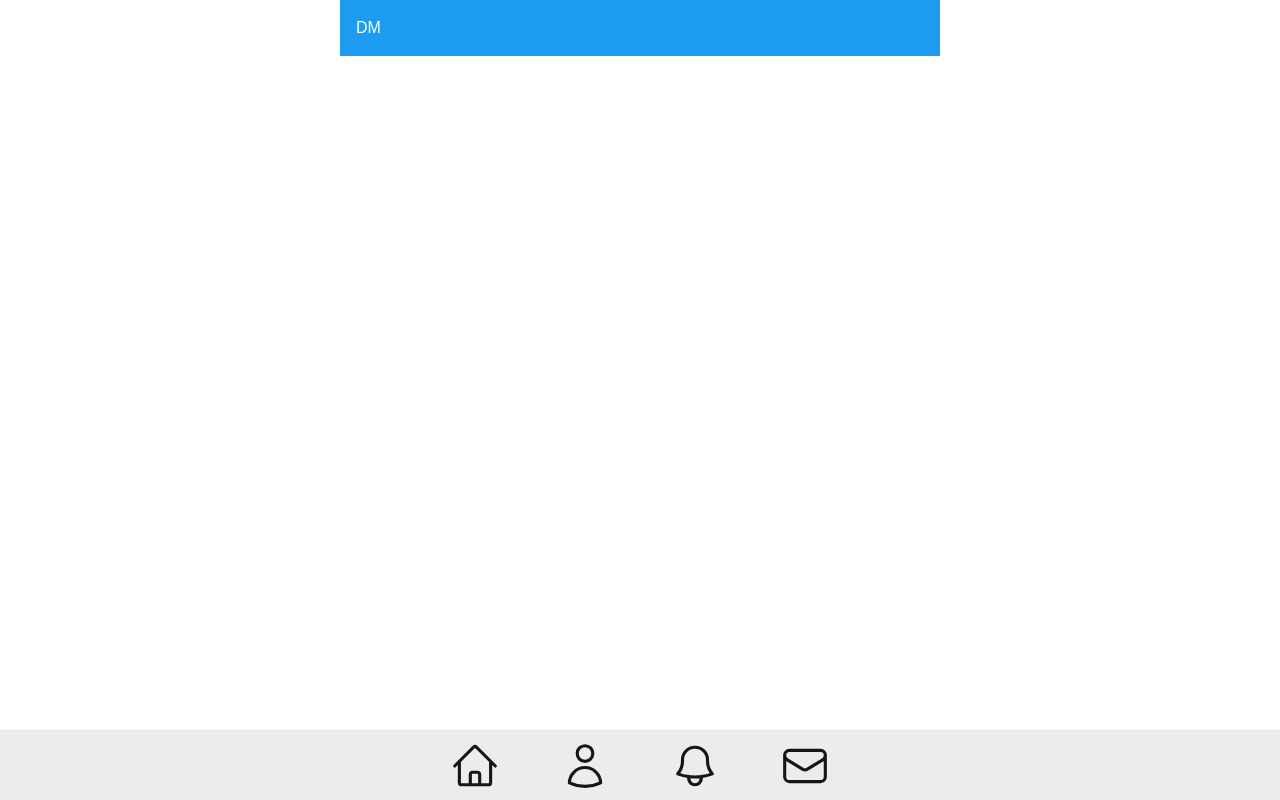
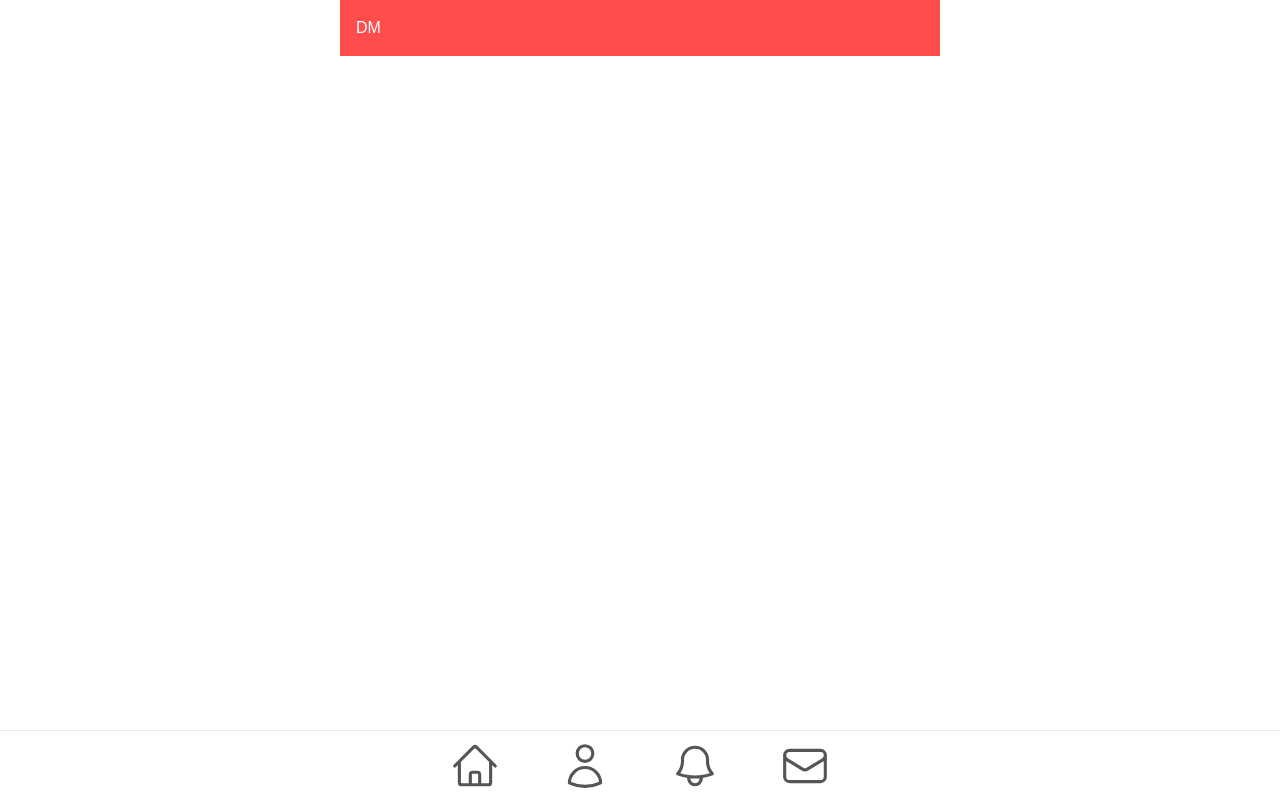
Before and after one commit to takahara-morpet/morpet-frontend, a Next.js app: page /message in a window 1280 px wide. Built offline with nearby package versions, Linux system fonts and the light colour scheme.

Commit message:
色をwith色に変更

```diff
--- a/src/app/globals.css
+++ b/src/app/globals.css
@@ -31,7 +31,7 @@ body {
   justify-content: space-between;
   align-items: center;
   padding: 1rem;
-  background-color: #1d9bf0;
+  background-color: #ff4d4d;
   color: white;
 }
 
@@ -68,13 +68,13 @@ body {
 }
 
 .tab-button.active {
-  color: #1d9bf0;
-  border-bottom: 2px solid #1d9bf0;
+  color: #ff4d4d;
+  border-bottom: 2px solid #ff4d4d;
   font-weight: bold;
 }
 
 .tab-button:hover {
-  color: #1d9bf0;
+  color: #ff4d4d;
 }
 
 /* 投稿リストコンテナ */
--- a/src/components/modules/FloatingButton.tsx
+++ b/src/components/modules/FloatingButton.tsx
@@ -1,5 +1,6 @@
 import { PlusIcon } from '@heroicons/react/24/outline'; // Heroiconsのアウトライン版PlusIconを使用
 import React, { FC } from 'react';
+import colors from '../../constants/color'; // colorをインポート
 
 interface FloatingButtonProps {
   onClick?: () => void; // onClick ハンドラをオプションとして追加
@@ -9,7 +10,11 @@ const FloatingButton: FC<FloatingButtonProps> = ({ onClick }) => {
   return (
     <button
       onClick={onClick} // ボタンに onClick イベントを追加
-      className="bg-blue-500 text-white p-4 rounded-full shadow-lg hover:bg-blue-600 transition duration-300"
+      className="p-4 rounded-full shadow-lg transition duration-300"
+      style={{
+        color: colors.background,
+        backgroundColor: colors.primary,
+      }}
     >
       <PlusIcon className="w-6 h-6" />
     </button>
--- a/src/components/organisms/Footer.css
+++ b/src/components/organisms/Footer.css
@@ -1,5 +1,5 @@
 .footer {
-  background-color: #ececec;
+  background-color: #ffffff;
   padding: 5px;
   text-align: center;
   border-top: 1px solid #e1e8ed;
@@ -30,6 +30,6 @@
   width: 60px;
   margin: 0 10px;
   display: flex;
-  color: #14171a;
+  color: #555;
   padding: 5px;
 }
```
